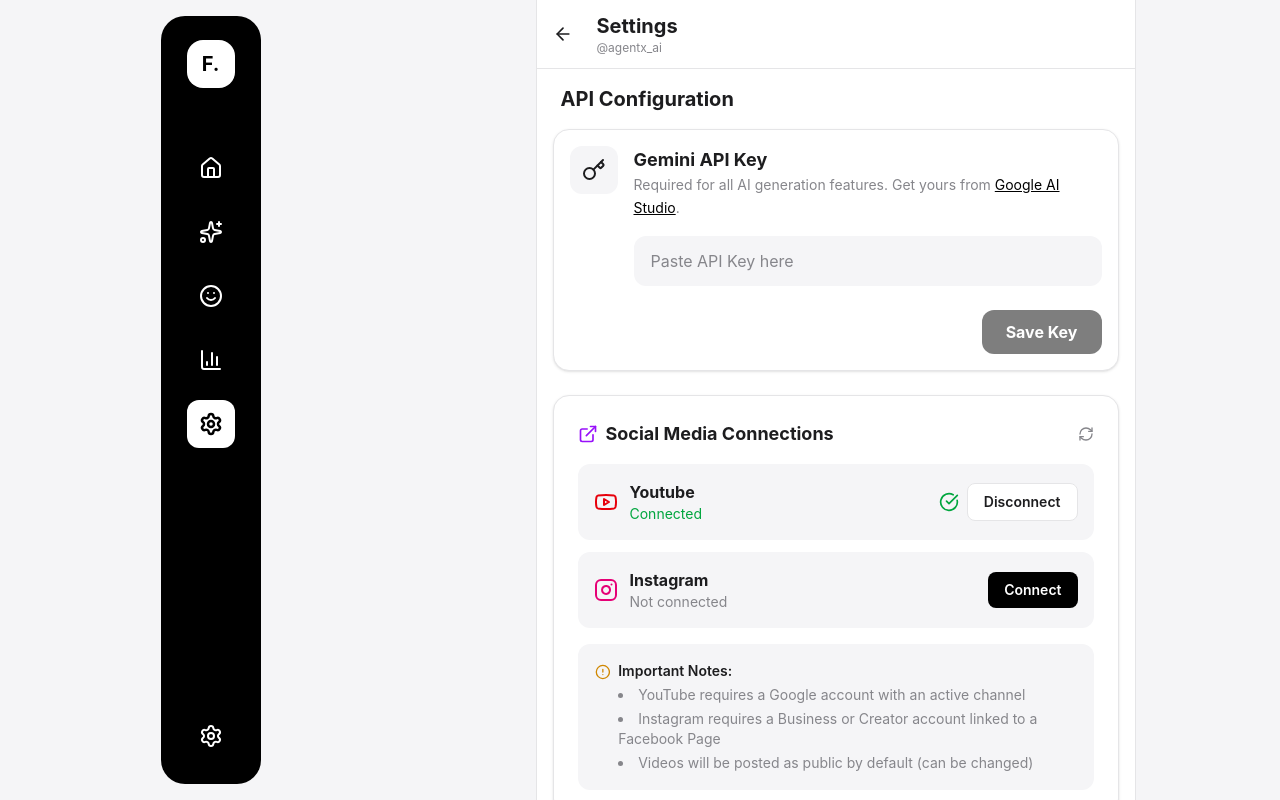
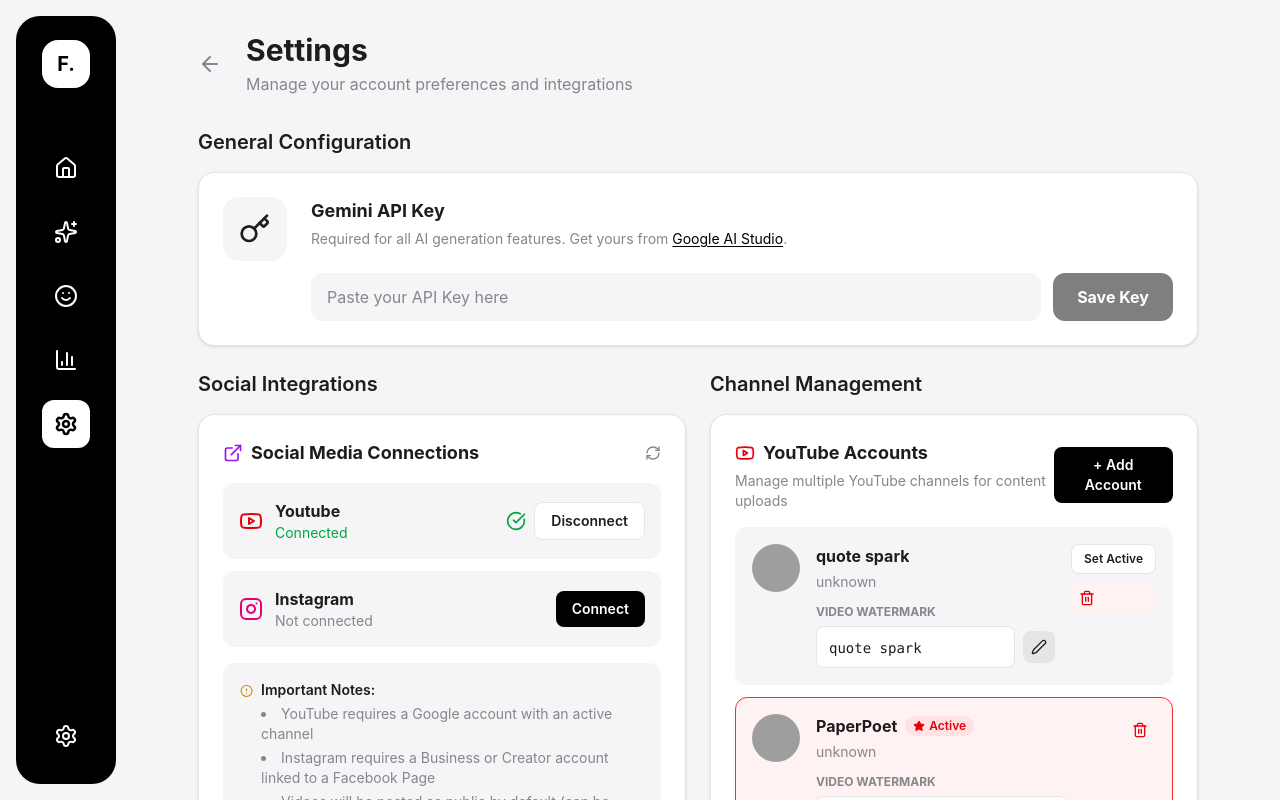
Before and after one commit to swayamgode/AgentX, a Next.js app: page /settings in a window 1280 px wide. Shown: the top 800 px of the page. Built offline with nearby package versions, Linux system fonts and the light colour scheme; no server answers; grey boxes are pictures that could not be loaded.

Commit message:
settings

```diff
--- a/app/settings/page.tsx
+++ b/app/settings/page.tsx
@@ -85,100 +85,98 @@
     };
 
     return (
-        <div className="min-h-screen bg-[#F5F5F7] text-[#1d1d1f] flex justify-center">
-
+        <div className="flex min-h-screen bg-[#F5F5F7]">
             <LeftSidebar />
 
-            <main className="flex flex-col w-full max-w-[600px] ml-[275px] border-l border-r border-[#e5e5e7] min-h-screen bg-white">
+            <main className="flex-1 p-8">
+                <div className="max-w-[1000px] mx-auto space-y-8">
                     {/* Header */}
-                <div className="sticky top-0 bg-white/80 backdrop-blur-md z-10 border-b border-[#e5e5e7] px-4 py-3 flex items-center gap-4">
-                    <Link href="/" className="p-2 -ml-2 hover:bg-[#f5f5f7] rounded-full transition-colors">
-                        <ArrowLeft size={20} className="text-[#1d1d1f]" />
+                    <div className="flex items-center gap-4">
+                        <Link href="/" className="p-2 -ml-2 hover:bg-white rounded-full transition-colors text-[#86868b] hover:text-[#1d1d1f]">
+                            <ArrowLeft size={24} />
                         </Link>
                         <div>
-                        <h2 className="text-xl font-bold text-[#1d1d1f]">Settings</h2>
-                        <p className="text-xs text-[#86868b]">@agentx_ai</p>
+                            <h1 className="text-3xl font-bold text-[#1d1d1f]">Settings</h1>
+                            <p className="text-[#86868b] mt-1">Manage your account preferences and integrations</p>
                         </div>
                     </div>
 
-                <div className="p-4 space-y-6">
-
-                    {/* API Key Card */}
-                    <div className="space-y-4">
-                        <h3 className="font-bold text-xl px-2 text-[#1d1d1f]">API Configuration</h3>
-
-                        <div className="bg-white border border-[#e5e5e7] rounded-2xl overflow-hidden hover:bg-[#fafafa] transition-colors relative group shadow-sm">
-                            <div className="p-4 flex gap-4">
-                                <div className="p-3 bg-[#f5f5f7] rounded-xl h-max">
-                                    <Key size={24} className="text-[#1d1d1f]" />
+                    <div className="grid grid-cols-1 gap-6">
+                        {/* API Configuration */}
+                        <section className="space-y-4">
+                            <h2 className="text-xl font-semibold text-[#1d1d1f]">General Configuration</h2>
+                            <div className="bg-white border border-[#e5e5e7] rounded-2xl p-6 shadow-sm">
+                                <div className="flex gap-6 items-start">
+                                    <div className="p-4 bg-[#f5f5f7] rounded-2xl hidden sm:block">
+                                        <Key size={32} className="text-[#1d1d1f]" />
                                     </div>
-                                <div className="flex-1 space-y-4">
+                                    <div className="flex-1 space-y-6">
                                         <div>
-                                        <h4 className="font-bold text-lg text-[#1d1d1f]">Gemini API Key</h4>
-                                        <p className="text-[#86868b] text-sm leading-relaxed">
-                                            Required for all AI generation features.
-                                            Get yours from <a href="https://aistudio.google.com/app/apikey" target="_blank" className="text-black underline hover:no-underline">Google AI Studio</a>.
+                                            <h3 className="font-bold text-lg text-[#1d1d1f]">Gemini API Key</h3>
+                                            <p className="text-[#86868b] text-sm mt-1">
+                                                Required for all AI generation features. Get yours from <a href="https://aistudio.google.com/app/apikey" target="_blank" className="text-black underline underline-offset-2 hover:opacity-70">Google AI Studio</a>.
                                             </p>
                                         </div>
 
-                                    {/* Status Indicator */}
+                                        <div className="space-y-4">
                                             {isConfigured && (
-                                        <div className="flex items-center gap-2 text-green-600 bg-green-50 px-3 py-1.5 rounded-lg w-max text-sm font-bold border border-green-200">
-                                            <Check size={16} strokeWidth={3} />
-                                            <span>Active: {maskedKey}</span>
+                                                <div className="flex items-center gap-2 text-green-700 bg-green-50 px-4 py-2 rounded-xl border border-green-100 w-fit">
+                                                    <Check size={18} strokeWidth={2.5} />
+                                                    <span className="font-medium">Active: <span className="font-mono">{maskedKey}</span></span>
                                                 </div>
                                             )}
 
-                                    {/* Input Area */}
-                                    <div className="relative group/input">
+                                            <div className="flex gap-3">
                                                 <input
                                                     type="password"
                                                     value={apiKey}
                                                     onChange={(e) => setApiKey(e.target.value)}
-                                            placeholder={isConfigured ? "Enter new key to update" : "Paste API Key here"}
-                                            className="w-full bg-[#f5f5f7] border border-transparent focus:border-[#000] rounded-xl px-4 py-3 text-[#1d1d1f] focus:ring-0 outline-none transition-all placeholder-[#86868b]"
+                                                    placeholder={isConfigured ? "Enter new key to update" : "Paste your API Key here"}
+                                                    className="flex-1 bg-[#f5f5f7] border-0 rounded-xl px-4 py-3 text-[#1d1d1f] focus:ring-2 focus:ring-black/5 outline-none transition-all placeholder-[#86868b]"
                                                 />
+                                                <button
+                                                    onClick={handleSave}
+                                                    disabled={loading || !apiKey.trim()}
+                                                    className="bg-black hover:bg-[#333] text-white font-bold px-6 py-3 rounded-xl disabled:opacity-50 disabled:cursor-not-allowed transition-colors whitespace-nowrap"
+                                                >
+                                                    {loading ? "Saving..." : "Save Key"}
+                                                </button>
                                             </div>
 
                                             {message && (
-                                        <div className={`text-sm flex items-center gap-2 font-bold ${message.type === 'error' ? 'text-red-500' : 'text-green-600'}`}>
+                                                <div className={`text-sm flex items-center gap-2 font-medium ${message.type === 'error' ? 'text-red-600' : 'text-green-600'}`}>
                                                     {message.type === 'error' ? <AlertCircle size={16} /> : <Check size={16} />}
                                                     {message.text}
                                                 </div>
                                             )}
-
-                                    <div className="flex justify-end pt-2">
-                                        <button
-                                            onClick={handleSave}
-                                            disabled={loading || !apiKey.trim()}
-                                            className="bg-black hover:bg-[#333] text-white font-bold px-6 py-2.5 rounded-xl disabled:opacity-50 disabled:cursor-not-allowed transition-colors"
-                                        >
-                                            {loading ? "Saving..." : "Save Key"}
-                                        </button>
                                         </div>
                                     </div>
                                 </div>
                             </div>
+                        </section>
+
+                        <div className="grid grid-cols-1 lg:grid-cols-2 gap-6">
+                            {/* Social Media Connections */}
+                            <section className="space-y-4">
+                                <h2 className="text-xl font-semibold text-[#1d1d1f]">Social Integrations</h2>
+                                <div className="bg-white border border-[#e5e5e7] rounded-2xl p-6 shadow-sm h-full">
+                                    <SocialMediaConnect />
+                                </div>
+                            </section>
+
+                            {/* YouTube Manager */}
+                            <section className="space-y-4">
+                                <h2 className="text-xl font-semibold text-[#1d1d1f]">Channel Management</h2>
+                                <div className="bg-white border border-[#e5e5e7] rounded-2xl p-6 shadow-sm h-full">
+                                    <YouTubeAccountManager />
+                                </div>
+                            </section>
                         </div>
 
-                    {/* Social Media Connections */}
-                    <div className="space-y-4">
-                        <div className="bg-white border border-[#e5e5e7] rounded-2xl overflow-hidden p-6 shadow-sm">
-                            <SocialMediaConnect />
+                        <div className="text-center py-8 text-[#86868b] text-sm">
+                            <p>AgentX v1.0.0 • <Link href="#" className="hover:underline">Privacy Policy</Link> • <Link href="#" className="hover:underline">Terms of Service</Link></p>
                         </div>
                     </div>
-
-                    {/* YouTube Account Manager */}
-                    <div className="space-y-4">
-                        <div className="bg-white border border-[#e5e5e7] rounded-2xl overflow-hidden p-6 shadow-sm">
-                            <YouTubeAccountManager />
-                        </div>
-                    </div>
-
-                    <div className="px-2 text-[#86868b] text-sm">
-                        <p>More settings coming soon.</p>
-                    </div>
-
                 </div>
             </main>
         </div>
```
Lines whose indentation alone changed are shown as unchanged.
